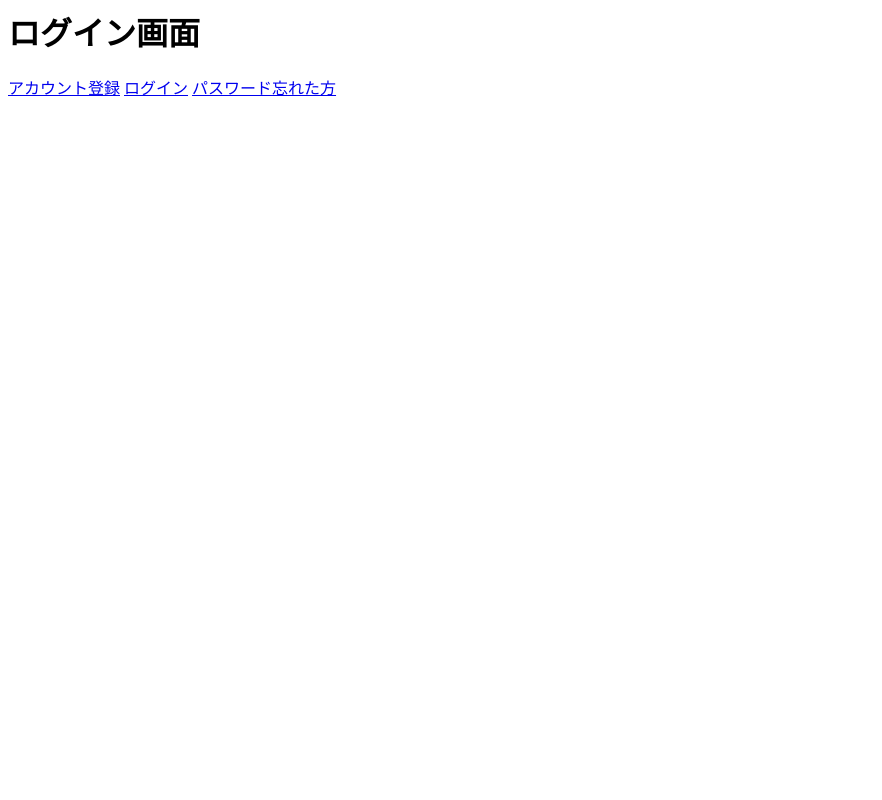
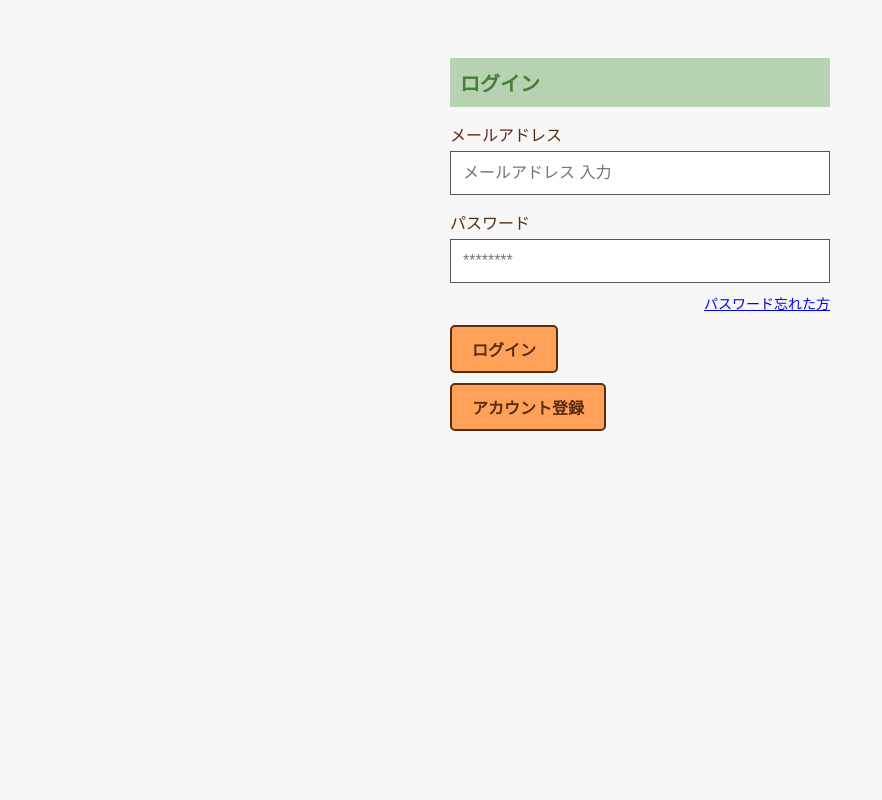
Before and after one commit to mako9606/travel-scheduler, a Django app: template travel-scheduler/auth_app/templates/auth_app/login.html in a window 1280 px wide. Shown: the whole page, without its empty margins (0-882 px from the left). Run offline with Django 3.2, Linux system fonts and the light colour scheme; the template is opened without the code that fills it, so the values that code supplies are empty.

Commit message:
login.css作成・login.html修正

```diff
--- /dev/null
+++ b/travel-scheduler/auth_app/static/auth_app/login.css
@@ -0,0 +1,81 @@
+/* タイトルの緑背景 */
+.login-title {
+    background: #b7d2b1ff;
+    padding: 10px;
+    color: #447d37;
+    font-size: 20px;
+    font-weight: bold;
+    width: 90%;
+    max-width: 380px;
+    margin: 20px auto 10px auto;
+    box-sizing: border-box;
+
+}
+
+.form-container{
+    width: 90%;
+    max-width: 380px;
+    margin: 0 auto;
+}
+
+body{
+    text-align: left;
+    font-size: 17px;
+    color: #592d13;
+    background-color: #f7f7f7ff;
+    display: block;
+    padding-top: 30px;
+    padding-bottom: 30px;
+}
+
+label{
+    display: block;
+    font-size: 16px;
+    margin-top: 15px;
+    margin-bottom: 5px;
+}
+
+input[type="email"],
+input[type="password"]{
+    width: 100%;
+    padding: 12px;
+    font-size: 16px;
+    border: 1px solid #595959;
+    box-sizing: border-box;
+
+}
+
+.btn{
+   padding: 10px 20px;
+   text-decoration: none;
+   display: block;
+   background-color: #ffa158ff;
+   border: 2px solid #592d13;
+   color: #592d13;
+   border-radius: 5px;
+   font-size: 16px;
+   font-weight: bold;
+   margin-top: 12px;
+   width: fit-content;
+}
+
+/* ボタン同士の間隔をあける　*/
+button + .btn {
+    margin-top: 10px;
+}
+
+/* クリック・タップした瞬間 に適用される状態 */
+.btn:active{
+    background-color: #ff8c3a;
+    transform: scale(0.97);
+    border: 2px solid #592d13;
+}
+
+
+/* パスワード忘れた方のリンク */
+.forgot {
+    text-align: right;
+    display: block;
+    margin-top: 10px;
+    font-size: 14px;
+}
--- a/travel-scheduler/auth_app/templates/auth_app/login.html
+++ b/travel-scheduler/auth_app/templates/auth_app/login.html
@@ -1,14 +1,26 @@
 <haed>
+<!-- 画面設計図　スライド２ -->
+    <title>スライド２ ログイン画面</title>
 
-<title>ログイン</title>
-
+    {% load static %}
+    <link rel="stylesheet" href="{% static 'auth_app/login.css' %}">
 </head>
 
 <body>
-    <h1>ログイン画面</h1>
+    <div class="login-title">ログイン</div>
 
-    <a href="{% url 'auth_app:signup' %}" class="btn-second">アカウント登録</a>
-    <a href="{% url 'auth_app:home'%}" class="btn-second">ログイン</a>
-    <a href="#">パスワード忘れた方</a>
+    <form method="POST" class="form-container">
+        {% csrf_token %}
+
+        <label>メールアドレス</label>
+        <input type="email" name="email" placeholder="メールアドレス 入力" required>
+        <label>パスワード</label>
+        <input type="password" name="password" placeholder="********">
+
+        <a href="#" class="forgot">パスワード忘れた方</a>
+
+        <button class="btn" tpye="submit">ログイン</button>
+        <a href="{% url 'auth_app:signup' %}" class="btn">アカウント登録</a>
+    </form>
 
 </body>
```
Also changed, not shown: travel-scheduler/auth_app/static/auth_app/signup.css (added).
